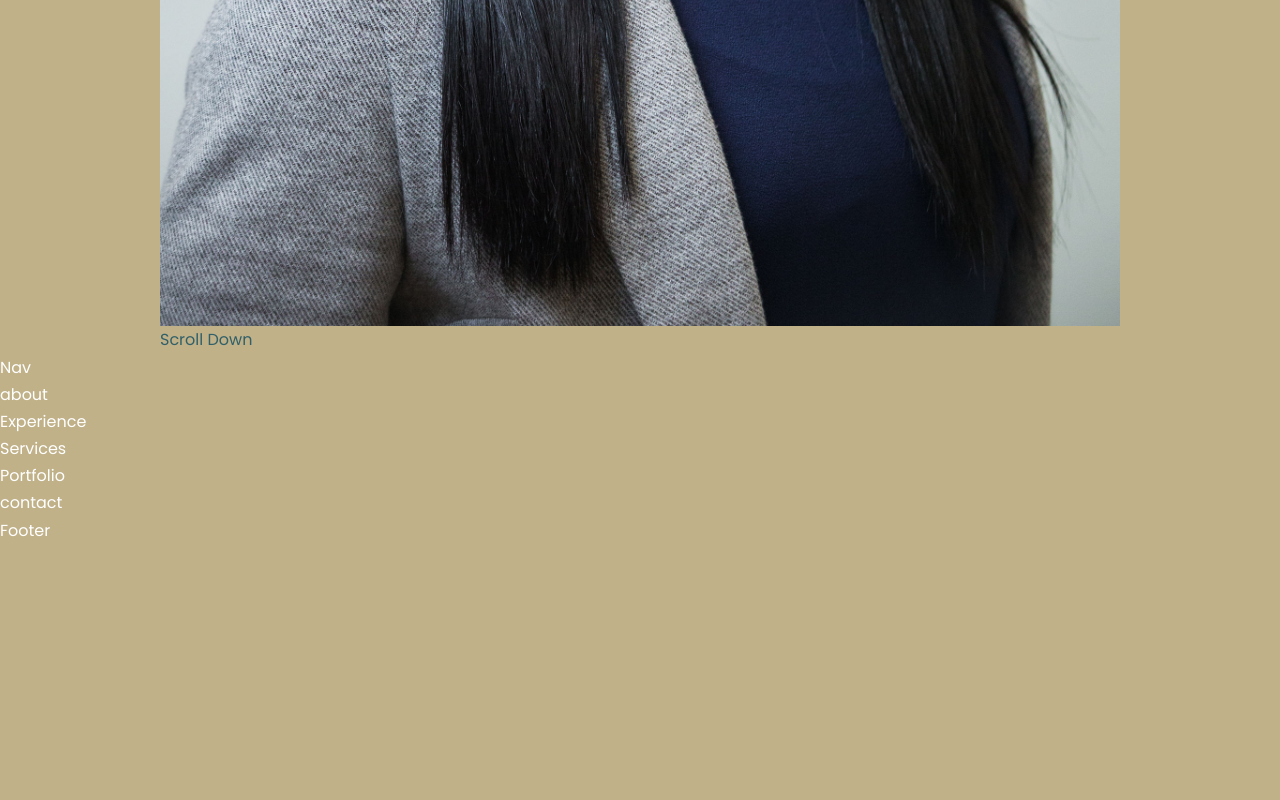
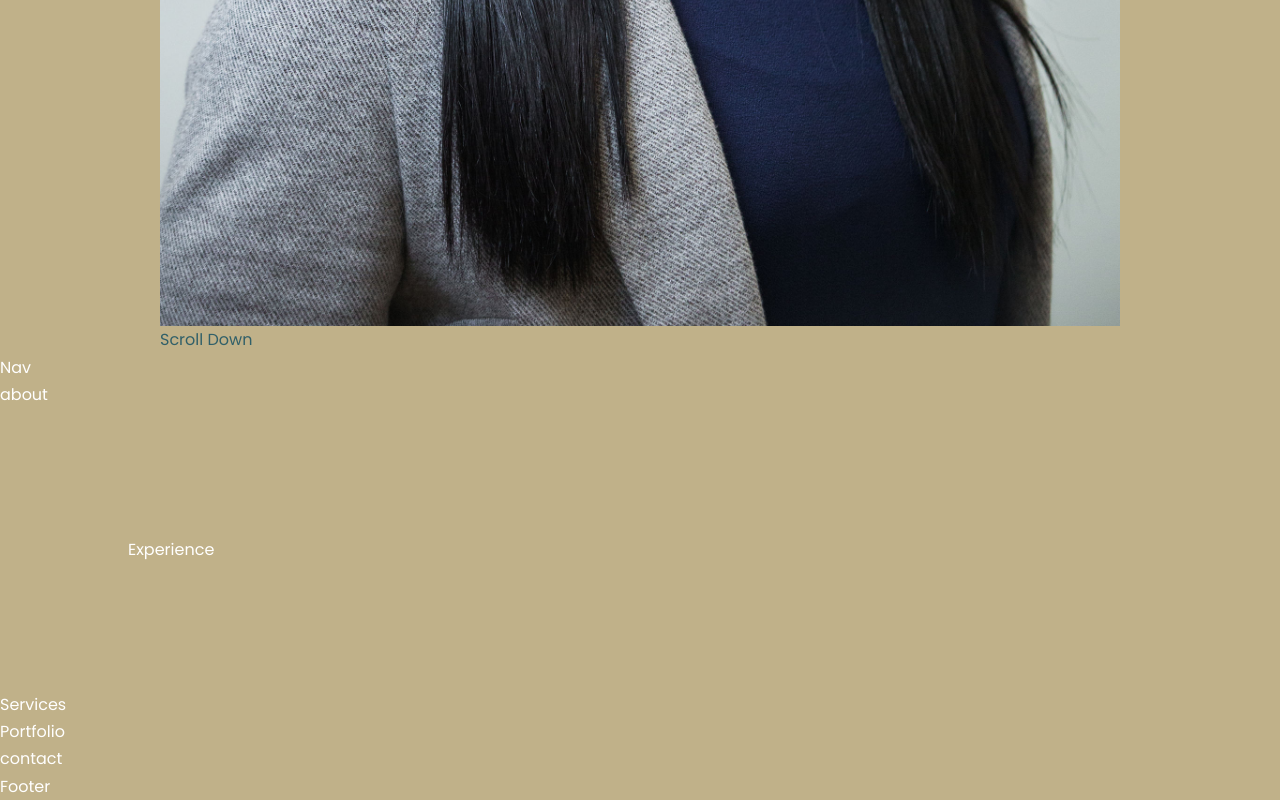
Before and after one commit to katygil7/myportfolio, a React (Create React App) app: page / in a window 1280 px wide. Shown: the part 1040-1840 px from the top of the page. Before the commit the page ends 1584 px from the top, so only its background shows below. Built offline with nearby package versions, Linux system fonts and the light colour scheme.

Commit message:
working on nav bar

```diff
--- a/src/components/experience/Experience.jsx
+++ b/src/components/experience/Experience.jsx
@@ -3,7 +3,7 @@ import './experience.css'
 
 function Experience() {
   return (
-    <div>Experience</div>
+    <section id='experience'>Experience</section>
   )
 }
 
```
